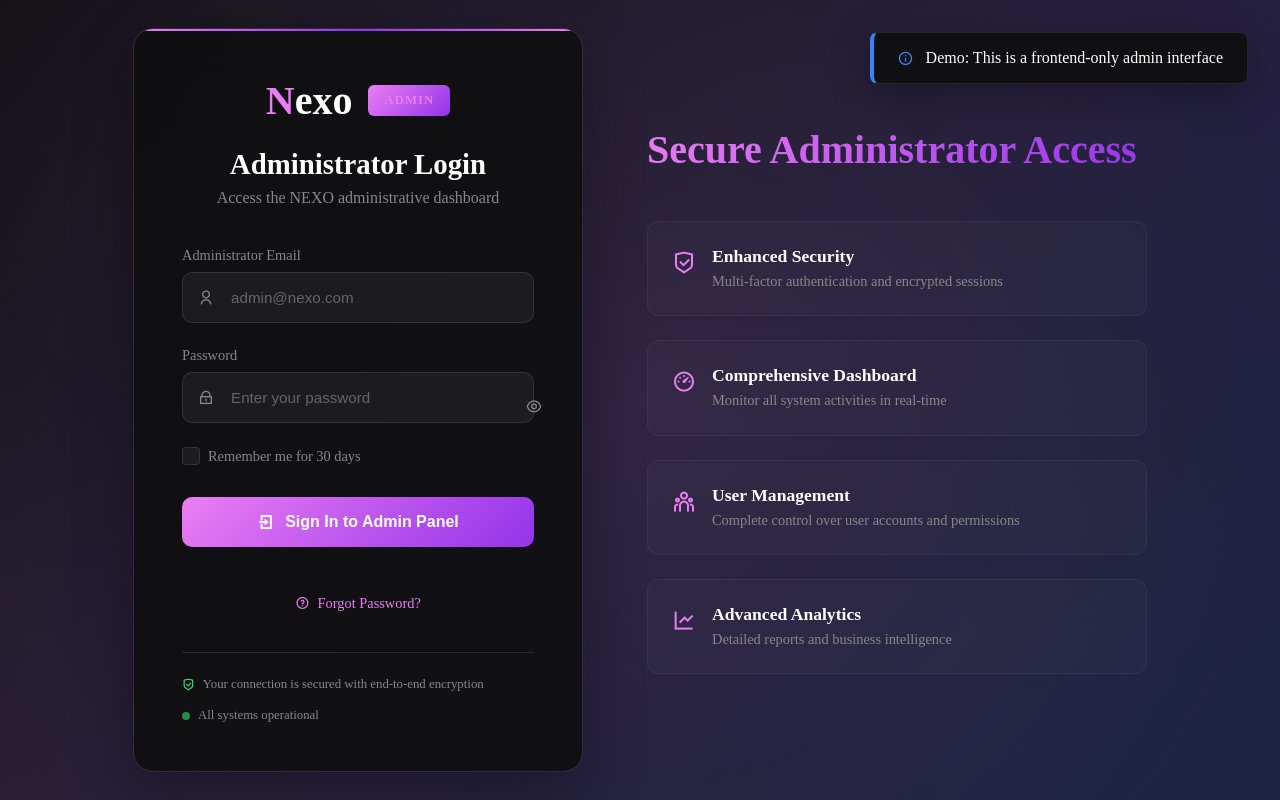
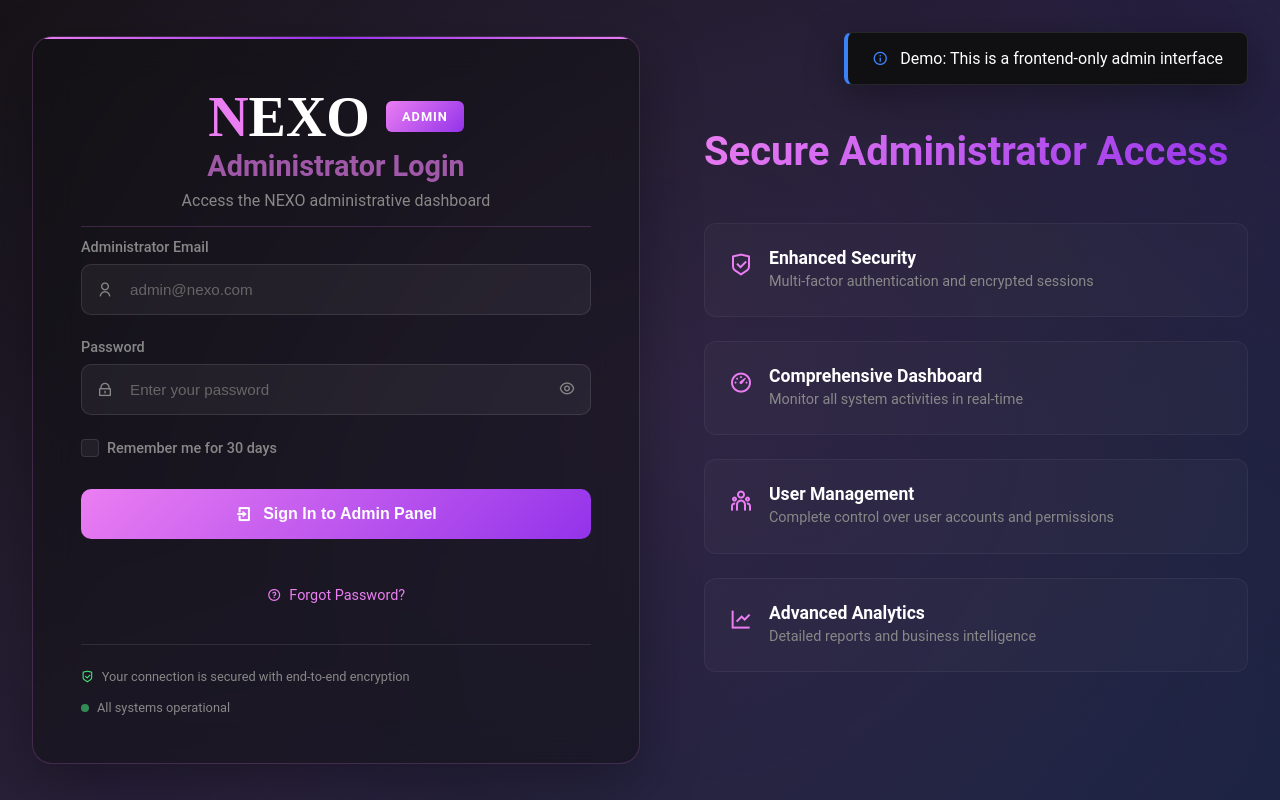
Before and after one commit to MrRavi246/Nexo-Banking, a PHP site: page /admin/login.html in a window 1280 px wide. Run offline with PHP 8.4, Linux system fonts and the light colour scheme; some libraries are stand-ins or nearby versions; some web fonts are replaced.

Commit message:
25/08/2025

```diff
--- a/admin/login.html
+++ b/admin/login.html
@@ -82,7 +82,7 @@
                     </div>
                 </div>
             </div>
-
+            <!-- -------------------------- -->
             <div class="login-info">
                 <h2>Secure Administrator Access</h2>
                 <div class="feature-list">
--- a/assets/style/admin-login.css
+++ b/assets/style/admin-login.css
@@ -1,6 +1,10 @@
 @font-face {
   font-family: teko;
   src: url(../fonts/Teko/Teko-Regular.ttf);
+}
+@font-face {
+  font-family: roboto;
+  src: url(../fonts/Roboto/Roboto-Black.ttf);
 }
 
 * {
@@ -13,7 +17,7 @@ html,
 body {
   height: 100%;
   width: 100%;
-  font-family: teko;
+  font-family: roboto;
   background-color: #0F0F10;
   color: white;
   overflow: hidden;
@@ -64,12 +68,13 @@ body {
 }
 
 .login-content {
+  /* background-color: #fff; */
   display: flex;
   align-items: center;
-  justify-content: center;
+  justify-content: space-between;
   gap: 4rem;
   width: 100%;
-  max-width: 1200px;
+  /* max-width: 1200px; */
   padding: 2rem;
   z-index: 10;
   position: relative;
@@ -77,13 +82,13 @@ body {
 
 /* Login Card */
 .login-card {
-  background: rgba(15, 15, 16, 0.9);
+  background: rgba(15, 15, 16, 0.5);
   backdrop-filter: blur(20px);
   border: 1px solid rgba(235, 126, 242, 0.2);
   border-radius: 20px;
   padding: 3rem;
-  width: 100%;
-  max-width: 450px;
+  width: 50%;
+  /* max-width: 450px; */
   box-shadow: 0 20px 60px rgba(0, 0, 0, 0.3);
   position: relative;
   overflow: hidden;
@@ -101,7 +106,9 @@ body {
 
 .login-header {
   text-align: center;
-  margin-bottom: 2.5rem;
+  margin-bottom: .8rem;
+  border-bottom: 1px solid rgba(235, 126, 242, 0.2);;
+  padding-bottom: 1rem;
 }
 
 .logo {
@@ -109,14 +116,16 @@ body {
   align-items: center;
   justify-content: center;
   gap: 1rem;
-  margin-bottom: 1.5rem;
+  /* margin-bottom: .5rem; */
 }
 
 .logo a {
-  font-size: 2.5rem;
-  font-weight: 700;
+  font-size: 3.5rem;
+  font-weight: 800;
   text-decoration: none;
   color: white;
+  font-family: teko;
+  text-transform: uppercase;
 }
 
 .logo span {
@@ -125,7 +134,7 @@ body {
 
 .admin-badge {
   background: linear-gradient(135deg, #eb7ef2, #9333ea);
-  color: white;
+  color: white !important;
   padding: 0.5rem 1rem;
   border-radius: 6px;
   font-size: 0.8rem;
@@ -136,7 +145,7 @@ body {
 .login-header h1 {
   font-size: 1.8rem;
   font-weight: 600;
-  color: white;
+  color: #ea7ef2a6;
   margin-bottom: 0.5rem;
 }
 
@@ -202,15 +211,17 @@ body {
 
 .password-toggle {
   position: absolute;
-  right: 1rem;
+  right: 3rem;
+  top: 1rem;
   background: transparent;
   border: none;
   color: #888;
   cursor: pointer;
   font-size: 1rem;
-  padding: 0.25rem;
+  /* padding: 0.25rem; */
   border-radius: 4px;
   transition: all 0.3s ease;
+  background-color: #fff;
 }
 
 .password-toggle:hover {
@@ -367,7 +378,8 @@ body {
 /* Login Info */
 .login-info {
   flex: 1;
-  max-width: 500px;
+  width: 100%;
+  /* max-width: fit-content; */
   display: flex;
   flex-direction: column;
   gap: 2rem;
@@ -388,6 +400,7 @@ body {
   display: flex;
   flex-direction: column;
   gap: 1.5rem;
+  cursor: pointer;
 }
 
 .feature-item {
--- a/assets/style/style.css
+++ b/assets/style/style.css
@@ -1,6 +1,10 @@
 @font-face {
   font-family: teko;
   src: url(../fonts/Teko/Teko-Regular.ttf);
+}
+@font-face {
+  font-family: roboto;
+  src: url(../fonts/Roboto/Roboto-Black.ttf);
 }
 
 * {
--- a/index.html
+++ b/index.html
@@ -292,7 +292,8 @@
         <div class="lft-part-4">
           <h1>What Our Clients Say</h1>
           <div class="cir-part-4">
-            <img src="./assets/media/star.png" alt="" />
+            <!-- <img src="./assets/media/star.png" alt="" /> -->
+             💸
           </div>
         </div>
         <div class="rght-part-4">
```
Also changed, not shown: other parts of assets/style/style.css (+19 -8 lines), admin/users.html (+49 -2 lines), assets/js/script.js (+11 -6 lines), assets/style/admin.css (+18 -2 lines), assets/style/nav.css (+4 -4 lines). Lines whose indentation alone changed are shown as unchanged.
